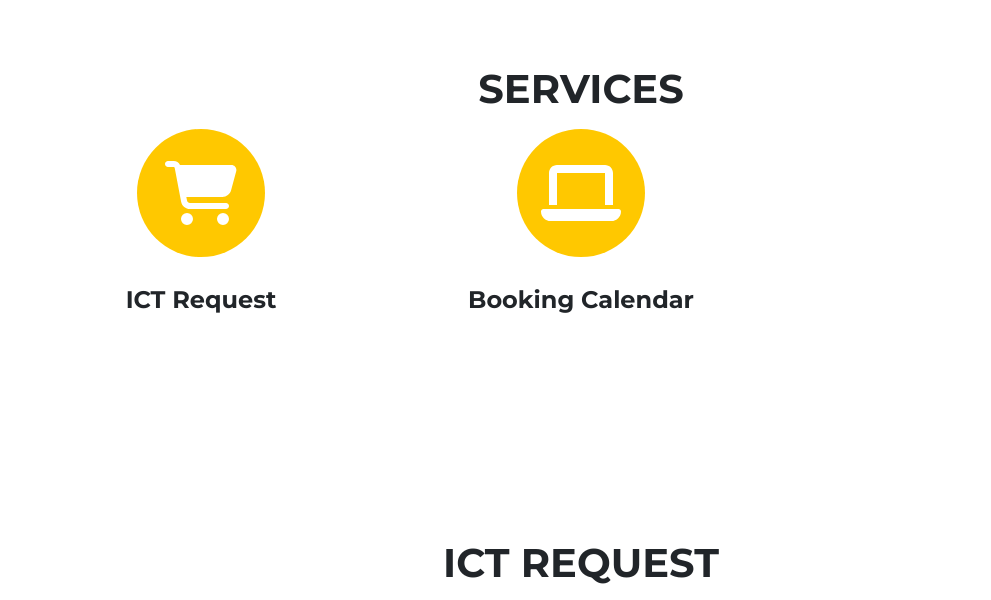
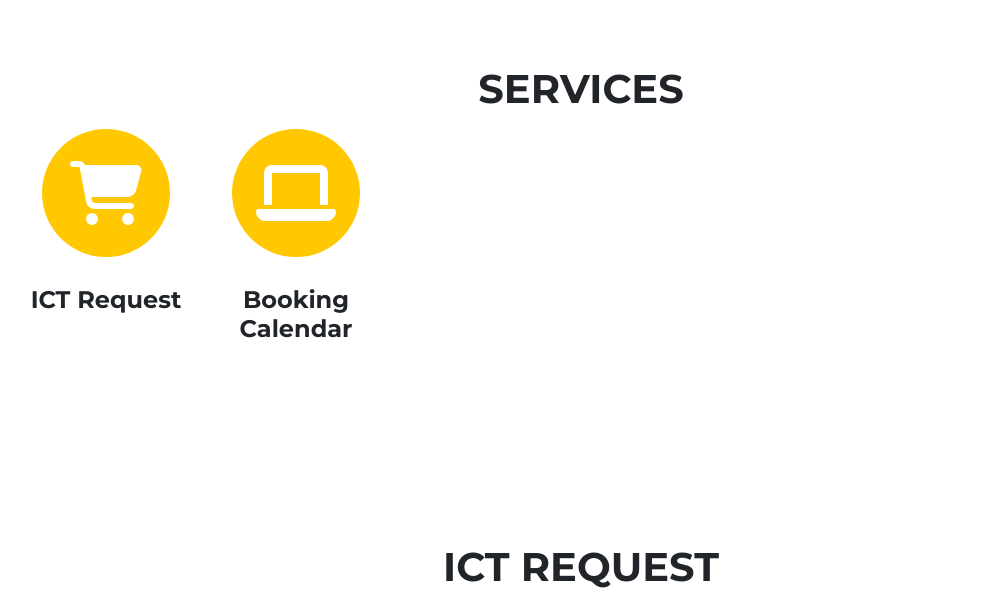
Before and after one commit to fvpsict/fvpsict.github.io, a plain HTML site: page index.html in a window 1280 px wide. Shown: the part 640-1240 px from the top of the page, without its empty margins (59-1050 px from the left). Drawn offline with nearby package versions, Linux system fonts and the light colour scheme.

Commit message:
Update index.html

```diff
--- a/index.html
+++ b/index.html
@@ -51,7 +51,7 @@
 
                 <div class="row text-center">
 
-                    <div class="col-lg-4">
+                    <div class="col-md-2">
                         <span class="fa-stack fa-4x">
                             <a class="nav-link" href="#ictrequest"><i class="fas fa-circle fa-stack-2x text-primary" justify-content-center align-items-center ></i></a>
                             <a class="nav-link" href="#ictrequest"><i class="fas fa-shopping-cart fa-stack-1x fa-inverse" justify-content-center align-items-center ></i></a>
@@ -60,7 +60,7 @@
                         <br>
                     </div>
 
-                    <div class="col-lg-4">
+                    <div class="col-md-2">
                         <span class="fa-stack fa-4x">
                             <a class="nav-link" href="#bookingcalendar"><i class="fas fa-circle fa-stack-2x text-primary"></i></a>
                             <a class="nav-link" href="#bookingcalendar"><i class="fas fa-laptop fa-stack-1x fa-inverse"></i></a>
```
